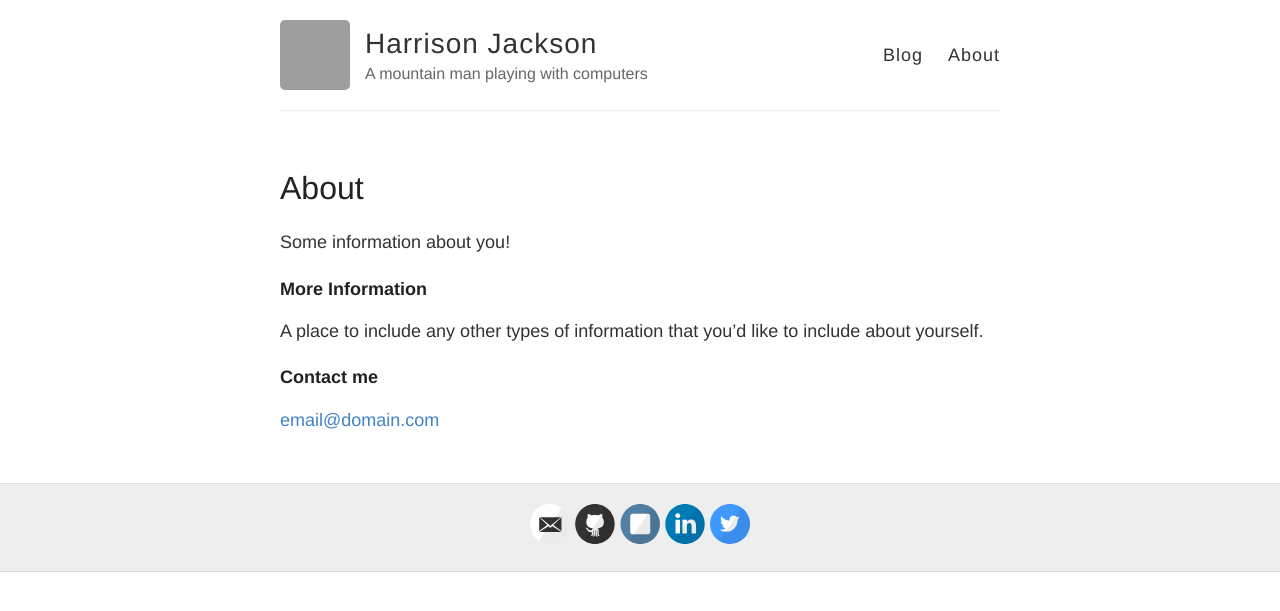
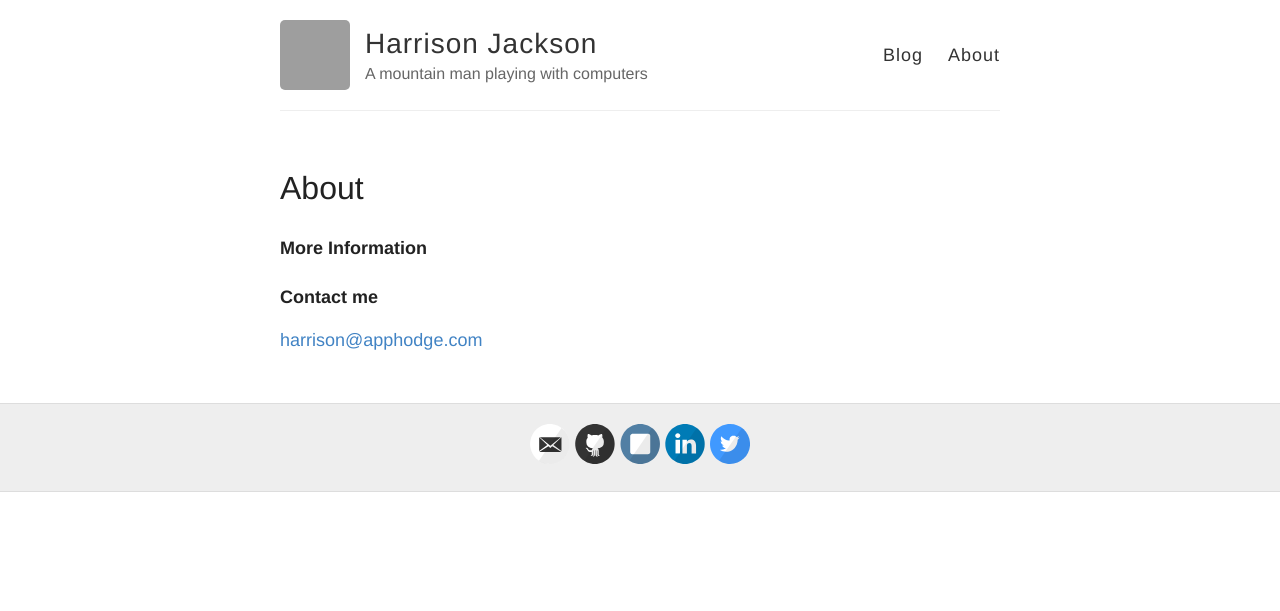
Before and after one commit to HarrisonJackson/HarrisonJackson.github.io, a Jekyll site: the page built from about.md, in a window 1280 px wide. Shown: the top 611 px of the page. Built offline with Jekyll 4.4.1, drawn with Linux system fonts in a browser that asks for light colours; grey boxes are pictures that could not be loaded.

Commit message:
update about

```diff
--- a/about.md
+++ b/about.md
@@ -3,12 +3,12 @@ layout: page
 title: About
 ---
 
-Some information about you!
+
 
 ### More Information
 
-A place to include any other types of information that you'd like to include about yourself.
+
 
 ### Contact me
 
-[email@domain.com](mailto:email@domain.com)
+[harrison@apphodge.com](mailto:harrison@apphodge.com)
```
